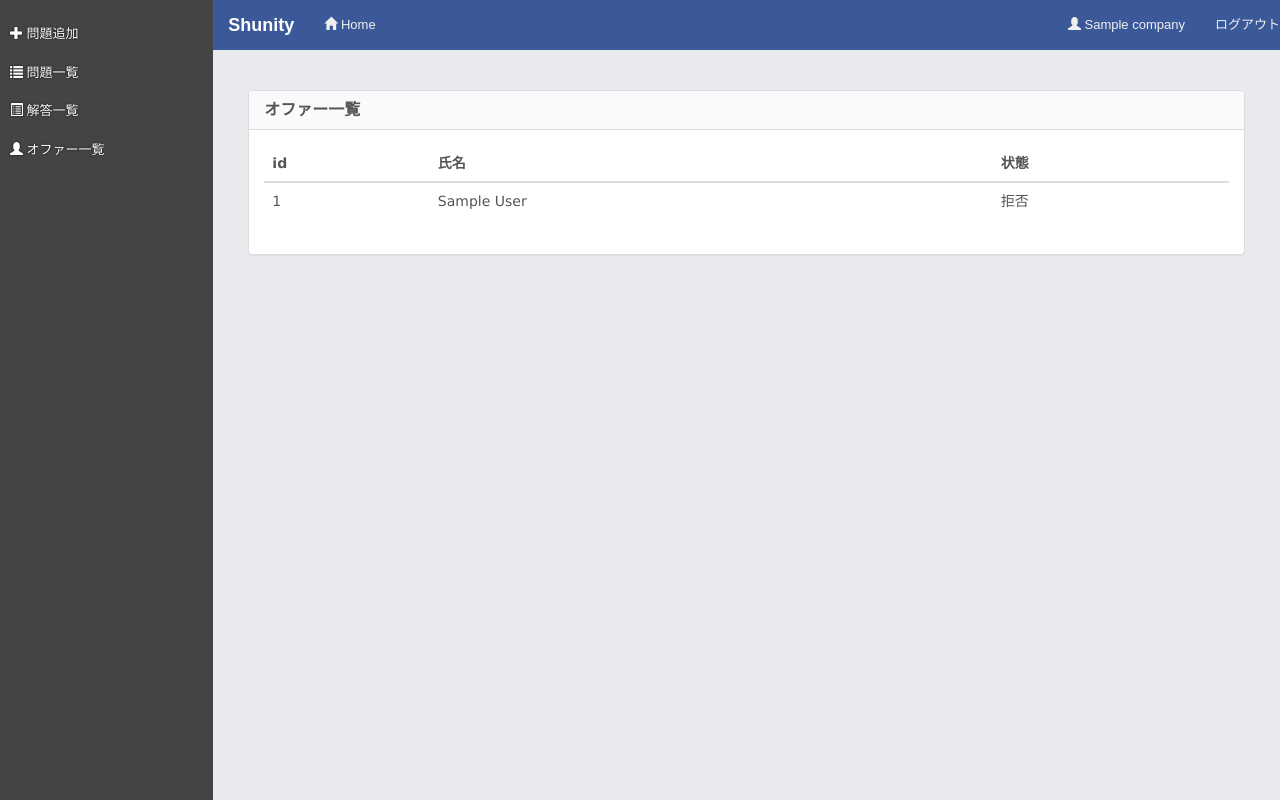
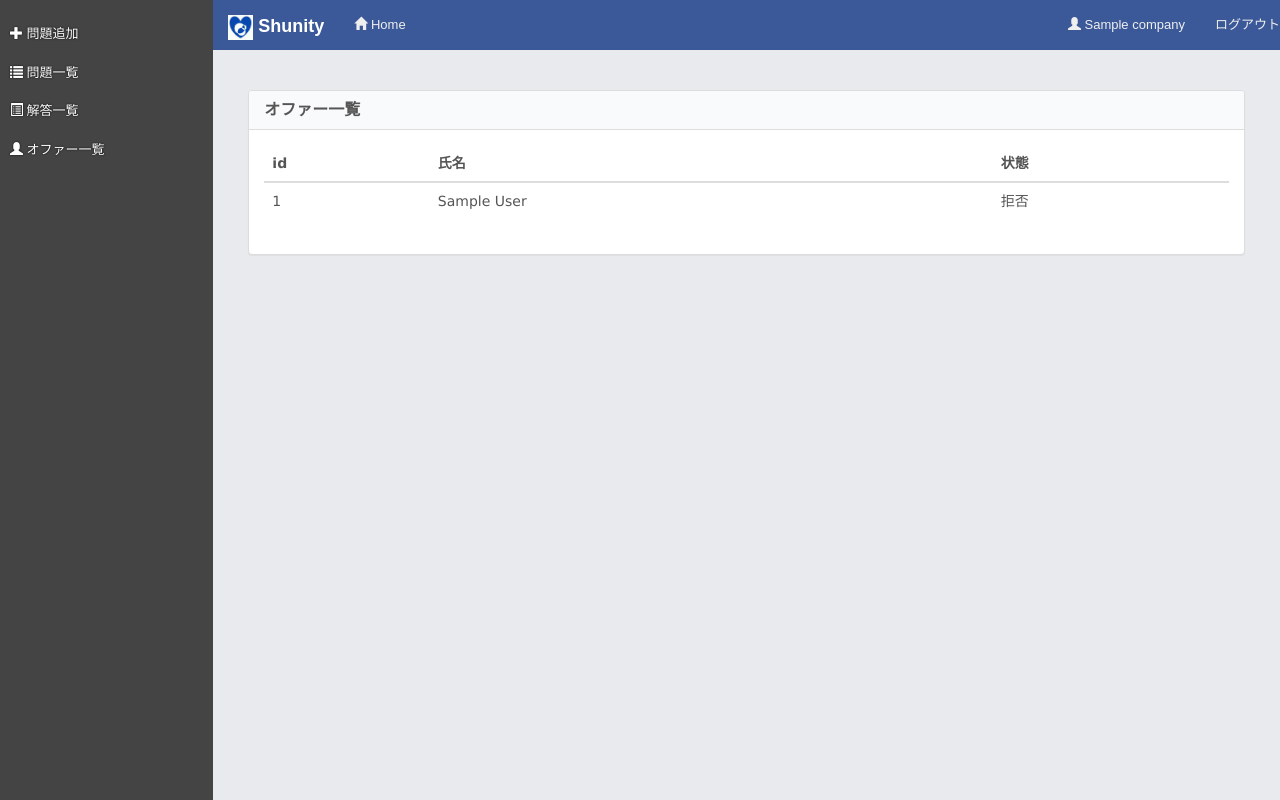
Before and after one commit to say117/admin.shunity.com, a CakePHP app: the page made by app/View/Offers/index.ctp in a window 1280 px wide. Run offline with PHP 8.4 and a stand-in for CakePHP, Linux system fonts and the light colour scheme; the template is opened without the code that fills it: most values are stand-ins (such as "Sample title", 1, 10 or a date in 2020); some libraries are stand-ins or nearby versions.

Commit message:
Add logo to header

```diff
--- a/app/View/Layouts/default.ctp
+++ b/app/View/Layouts/default.ctp
@@ -59,13 +59,14 @@
                   <span class="icon-bar"></span>
                       </button>
                       <!-- <a href="/" class="navbar-brand logo">Shunity</a> -->
-                      <a href="/" class="navbar-brand"><b style='color:white;'>Shunity</b></a>
+                      <a href="/companies" class="navbar-brand"><b style='color:white;'><img width='25' height='25' src="/images/logo.jpg"> Shunity</b></a>
+                      <!-- <a href="/companies" class="navbar-brand"><b style='color:white;'>Shunity</b></a> -->
                     </div>
                     <nav class="collapse navbar-collapse" role="navigation">
 
                     <ul class="nav navbar-nav">
                       <li>
-                        <a href="#"><i class="glyphicon glyphicon-home"></i> Home</a>
+                        <a href="/companies"><i class="glyphicon glyphicon-home"></i> Home</a>
                       </li>
 
                     </ul>
```
